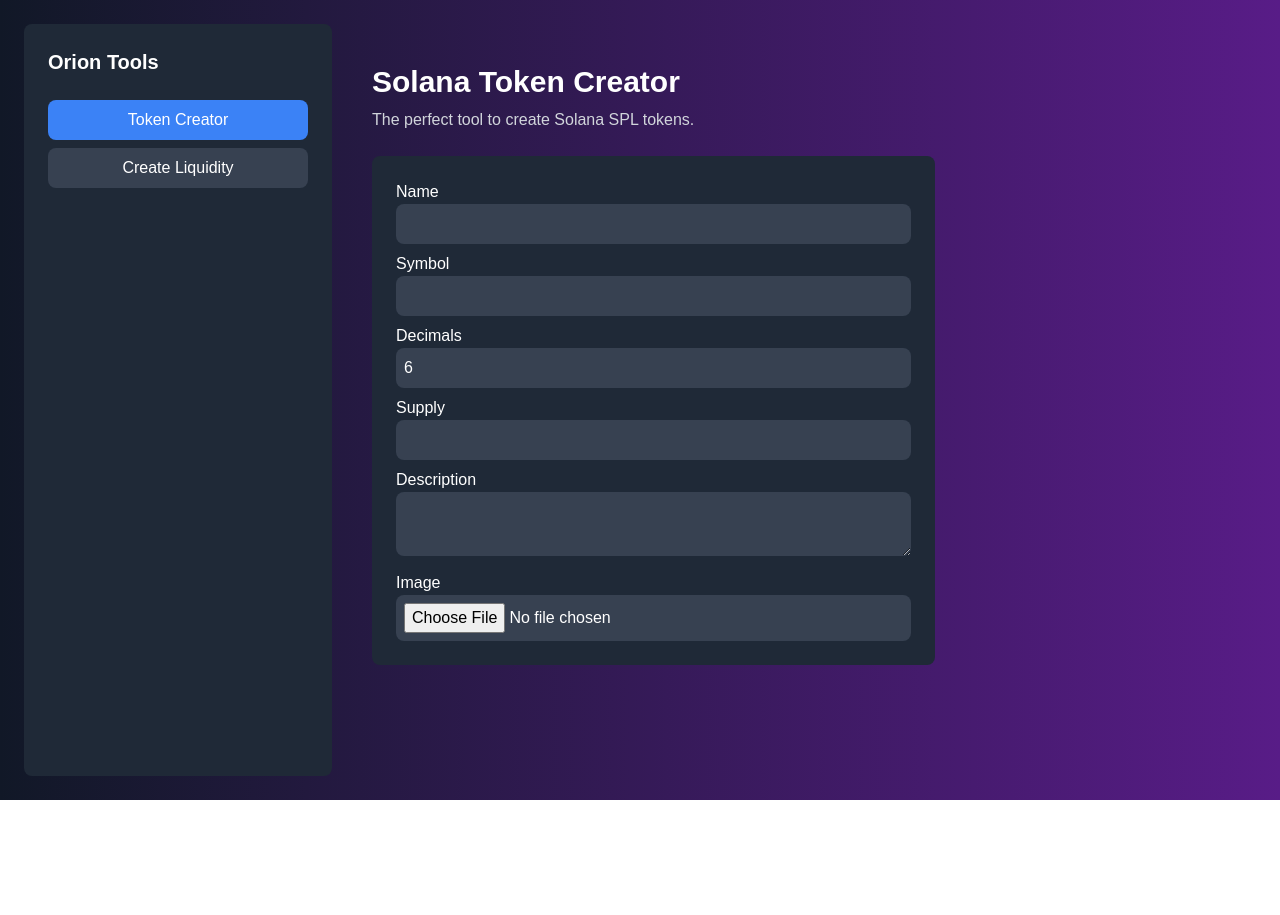
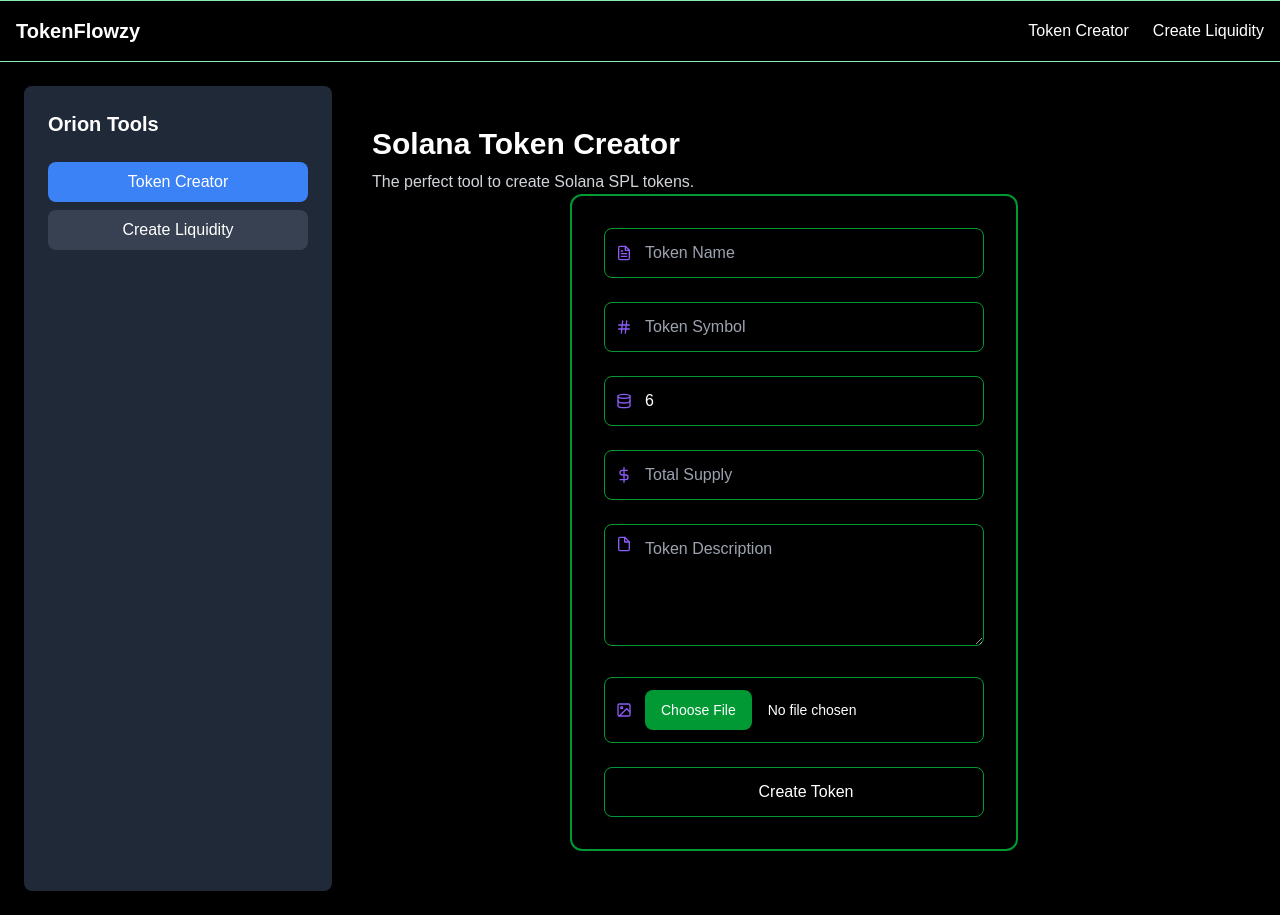
Before and after one commit to peter-sp-1/tokenflowzy, a React (Vite) app: page / in a window 1280 px wide. Before the commit the page ends 800 px from the top, so only its background shows below. Built offline with nearby package versions, Linux system fonts and the light colour scheme.

Commit message:
updated ui

```diff
--- a/src/App.tsx
+++ b/src/App.tsx
@@ -1,18 +1,24 @@
-import React from 'react';
-import { BrowserRouter as Router, Route, Routes, Navigate } from 'react-router-dom';
+import React from "react";
+import {
+  BrowserRouter as Router,
+  Route,
+  Routes,
+  Navigate,
+} from "react-router-dom";
 // import Home from './pages/Home';
-import TokenCreator from './components/Generator';
+import TokenCreator from "./components/Generator";
+import Header from "./components/Header";
 
 const App: React.FC = () => {
   return (
     <Router>
+      <Header />
       {/* public routes */}
       <Routes>
-              <Route path='/' element={<TokenCreator />} />
+        <Route path="/" element={<TokenCreator />} />
       </Routes>
     </Router>
   );
 };
 
-
 export default App;
--- a/src/components/Generator.tsx
+++ b/src/components/Generator.tsx
@@ -1,4 +1,5 @@
 import { useState } from "react";
+import TokenInfoForm from "./TokenInfoForm";
 
 export default function TokenCreator() {
   const [name, setName] = useState("");
@@ -9,31 +10,37 @@
   const [image, setImage] = useState<File | null>(null);
 
   return (
-    <div className="min-h-screen bg-gradient-to-r from-gray-900 to-purple-900 text-white p-6 flex">
+    <div className="min-h-screen bg-[#000000] text-white p-6 flex">
       <div className="w-1/4 bg-gray-800 p-6 rounded-lg">
         <h2 className="text-xl font-bold">Orion Tools</h2>
         <nav className="mt-6 space-y-2">
-          <button className="w-full py-2 bg-blue-500 rounded-lg">Token Creator</button>
-          <button className="w-full py-2 bg-gray-700 rounded-lg">Create Liquidity</button>
+          <button className="w-full py-2 bg-blue-500 rounded-lg">
+            Token Creator
+          </button>
+          <button className="w-full py-2 bg-gray-700 rounded-lg">
+            Create Liquidity
+          </button>
         </nav>
       </div>
       <div className="flex-1 p-10">
         <h1 className="text-3xl font-bold">Solana Token Creator</h1>
-        <p className="text-gray-300 mt-2">The perfect tool to create Solana SPL tokens.</p>
-        <div className="mt-6 bg-gray-800 p-6 rounded-lg w-2/3">
-          <label className="block">Name</label>
-          <input className="w-full p-2 bg-gray-700 rounded-lg" value={name} onChange={(e) => setName(e.target.value)} />
-          <label className="block mt-2">Symbol</label>
-          <input className="w-full p-2 bg-gray-700 rounded-lg" value={symbol} onChange={(e) => setSymbol(e.target.value)} />
-          <label className="block mt-2">Decimals</label>
-          <input className="w-full p-2 bg-gray-700 rounded-lg" type="number" value={decimals} onChange={(e) => setDecimals(Number(e.target.value))} />
-          <label className="block mt-2">Supply</label>
-          <input className="w-full p-2 bg-gray-700 rounded-lg" value={supply} onChange={(e) => setSupply(e.target.value)} />
-          <label className="block mt-2">Description</label>
-          <textarea className="w-full p-2 bg-gray-700 rounded-lg" value={description} onChange={(e) => setDescription(e.target.value)} />
-          <label className="block mt-2">Image</label>
-          <input type="file" className="w-full p-2 bg-gray-700 rounded-lg" onChange={(e) => setImage(e.target.files?.[0] || null)} />
-        </div>
+        <p className="text-gray-300 mt-2">
+          The perfect tool to create Solana SPL tokens.
+        </p>
+        <TokenInfoForm
+          name={name}
+          symbol={symbol}
+          decimals={decimals}
+          supply={supply}
+          description={description}
+          image={image}
+          onNameChange={setName}
+          onSymbolChange={setSymbol}
+          onDecimalsChange={setDecimals}
+          onSupplyChange={setSupply}
+          onDescriptionChange={setDescription}
+          onImageChange={setImage}
+        />
       </div>
     </div>
   );
--- /dev/null
+++ b/src/components/Header.tsx
@@ -0,0 +1,32 @@
+import React from "react";
+import { Link } from "react-router-dom";
+
+const Header: React.FC = () => {
+  return (
+    <div className="w-full bg-black border-t border-b border-green-300">
+      <div className="container mx-auto">
+        <div className="flex justify-between items-center p-4 text-white">
+          <Link to="/" className="text-xl font-bold">
+            TokenFlowzy
+          </Link>
+          <nav className="space-x-6">
+            <Link
+              to="/token-creator"
+              className="hover:text-green-300 transition-colors"
+            >
+              Token Creator
+            </Link>
+            <Link
+              to="/create-liquidity"
+              className="hover:text-green-300 transition-colors"
+            >
+              Create Liquidity
+            </Link>
+          </nav>
+        </div>
+      </div>
+    </div>
+  );
+};
+
+export default Header;
--- /dev/null
+++ b/src/components/TokenInfoForm.tsx
@@ -0,0 +1,197 @@
+import React, { useState } from "react";
+import { motion } from "framer-motion";
+import {
+  FiFileText,
+  FiHash,
+  FiDatabase,
+  FiDollarSign,
+  FiFile,
+  FiImage,
+} from "react-icons/fi";
+
+interface TokenInfoFormProps {
+  name: string;
+  symbol: string;
+  decimals: number;
+  supply: string;
+  description: string;
+  image: File | null;
+  onNameChange: (value: string) => void;
+  onSymbolChange: (value: string) => void;
+  onDecimalsChange: (value: number) => void;
+  onSupplyChange: (value: string) => void;
+  onDescriptionChange: (value: string) => void;
+  onImageChange: (file: File | null) => void;
+}
+
+const TokenInfoForm: React.FC<TokenInfoFormProps> = ({
+  name,
+  symbol,
+  decimals,
+  supply,
+  description,
+  onNameChange,
+  onSymbolChange,
+  onDecimalsChange,
+  onSupplyChange,
+  onDescriptionChange,
+  onImageChange,
+}) => {
+  const [isClickable, setIsClickable] = useState(false);
+
+  const containerVariants = {
+    hidden: { opacity: 0, y: 20 },
+    visible: {
+      opacity: 1,
+      y: 0,
+      transition: {
+        duration: 0.6,
+        ease: "easeOut",
+        staggerChildren: 0.1,
+      },
+    },
+  };
+
+  const inputVariants = {
+    hidden: { opacity: 0, x: -20 },
+    visible: {
+      opacity: 1,
+      x: 0,
+      transition: { duration: 0.3 },
+    },
+  };
+
+  return (
+    <div className="relative text-white flex items-center justify-center px-4 sm:px-0">
+      <motion.div
+        className="w-full z-[1] max-w-md p-4 sm:p-8 rounded-xl shadow-lg bg-transparent border-2 border-[#009933]"
+        variants={containerVariants}
+        initial="hidden"
+        animate="visible"
+      >
+        <form className="space-y-4 sm:space-y-6">
+          <motion.div variants={inputVariants} className="space-y-2">
+            <div className="relative bg-transparent">
+              <FiFileText
+                color="#8B5CF6"
+                className="absolute left-3 top-1/2 transform -translate-y-1/2"
+              />
+              <input
+                type="text"
+                value={name}
+                onChange={(e) => onNameChange(e.target.value)}
+                className="w-full pl-10 pr-3 sm:pr-4 py-2.5 sm:py-3 rounded-lg border border-[#009933] bg-black/80 focus:outline-none focus:ring-2 focus:ring-[#009933] text-sm sm:text-base"
+                placeholder="Token Name"
+                required
+              />
+            </div>
+          </motion.div>
+
+          <motion.div variants={inputVariants} className="space-y-2">
+            <div className="relative">
+              <FiHash
+                color="#8B5CF6"
+                className="absolute left-3 top-1/2 transform -translate-y-1/2"
+              />
+              <input
+                type="text"
+                value={symbol}
+                onChange={(e) => onSymbolChange(e.target.value)}
+                className="w-full pl-10 pr-3 sm:pr-4 py-2.5 sm:py-3 rounded-lg border border-[#009933] bg-black/80 focus:outline-none focus:ring-2 focus:ring-[#009933] text-sm sm:text-base"
+                placeholder="Token Symbol"
+                required
+              />
+            </div>
+          </motion.div>
+
+          <motion.div variants={inputVariants} className="space-y-2">
+            <div className="relative">
+              <FiDatabase
+                color="#8B5CF6"
+                className="absolute left-3 top-1/2 transform -translate-y-1/2"
+              />
+              <input
+                type="number"
+                value={decimals}
+                onChange={(e) => onDecimalsChange(Number(e.target.value))}
+                className="w-full pl-10 pr-3 sm:pr-4 py-2.5 sm:py-3 rounded-lg border border-[#009933] bg-black/80 focus:outline-none focus:ring-2 focus:ring-[#009933] text-sm sm:text-base"
+                placeholder="Decimals"
+                required
+              />
+            </div>
+          </motion.div>
+
+          <motion.div variants={inputVariants} className="space-y-2">
+            <div className="relative">
+              <FiDollarSign
+                color="#8B5CF6"
+                className="absolute left-3 top-1/2 transform -translate-y-1/2"
+              />
+              <input
+                type="text"
+                value={supply}
+                onChange={(e) => onSupplyChange(e.target.value)}
+                className="w-full pl-10 pr-3 sm:pr-4 py-2.5 sm:py-3 rounded-lg border border-[#009933] bg-black/80 focus:outline-none focus:ring-2 focus:ring-[#009933] text-sm sm:text-base"
+                placeholder="Total Supply"
+                required
+              />
+            </div>
+          </motion.div>
+
+          <motion.div variants={inputVariants} className="space-y-2">
+            <div className="relative">
+              <FiFile color="#8B5CF6" className="absolute left-3 top-3" />
+              <textarea
+                value={description}
+                onChange={(e) => onDescriptionChange(e.target.value)}
+                className="w-full pl-10 pr-3 sm:pr-4 py-2.5 sm:py-3 rounded-lg border border-[#009933] bg-black/80 focus:outline-none focus:ring-2 focus:ring-[#009933] text-sm sm:text-base"
+                placeholder="Token Description"
+                rows={4}
+              />
+            </div>
+          </motion.div>
+
+          <motion.div variants={inputVariants} className="space-y-2">
+            <div className="relative">
+              <FiImage
+                color="#8B5CF6"
+                className="absolute left-3 top-1/2 transform -translate-y-1/2 z-10"
+              />
+              <div className="relative">
+                <input
+                  type="file"
+                  onChange={(e) => onImageChange(e.target.files?.[0] || null)}
+                  className="block w-full text-sm text-white
+          file:mr-4 file:py-2.5 file:px-4
+          file:rounded-lg file:border-0
+          file:text-sm file:font-normal
+          file:bg-[#009933] file:text-white
+          file:cursor-pointer
+          hover:file:bg-[#00802b]
+          cursor-pointer
+          pl-10 pr-3 sm:pr-4 py-2.5 sm:py-3
+          rounded-lg border border-[#009933]
+          bg-black/80
+          focus:outline-none focus:ring-2
+          focus:ring-[#009933]"
+                  accept="image/*"
+                />
+              </div>
+            </div>
+          </motion.div>
+
+          <motion.button
+            type="submit"
+            className="w-full pl-10 pr-3 sm:pr-4 py-2.5 sm:py-3 rounded-lg border border-[#009933] bg-black/80 focus:outline-none focus:ring-2 focus:ring-[#009933] text-sm sm:text-base align-center"
+            whileHover={{ scale: 1.02 }}
+            whileTap={{ scale: 0.98 }}
+          >
+            Create Token
+          </motion.button>
+        </form>
+      </motion.div>
+    </div>
+  );
+};
+
+export default TokenInfoForm;
```
Lines whose indentation alone changed are shown as unchanged.
